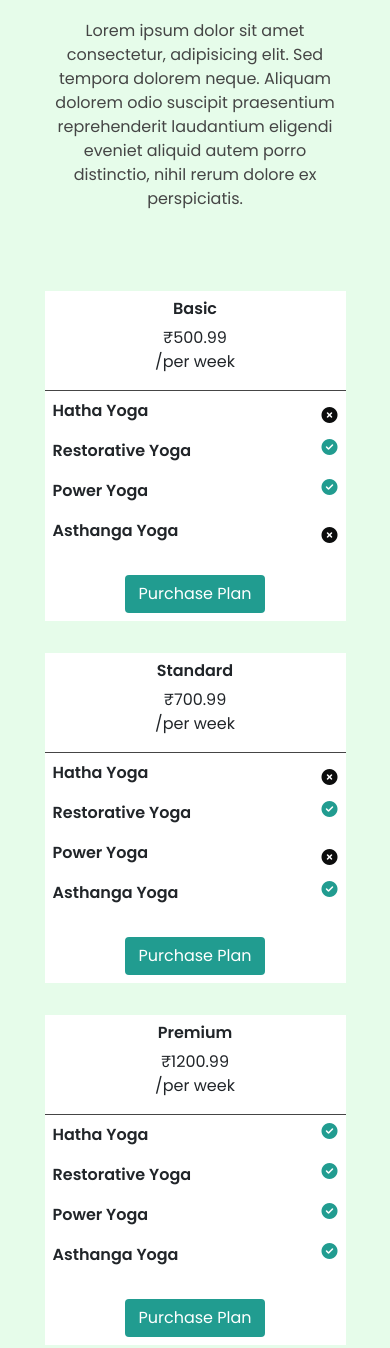
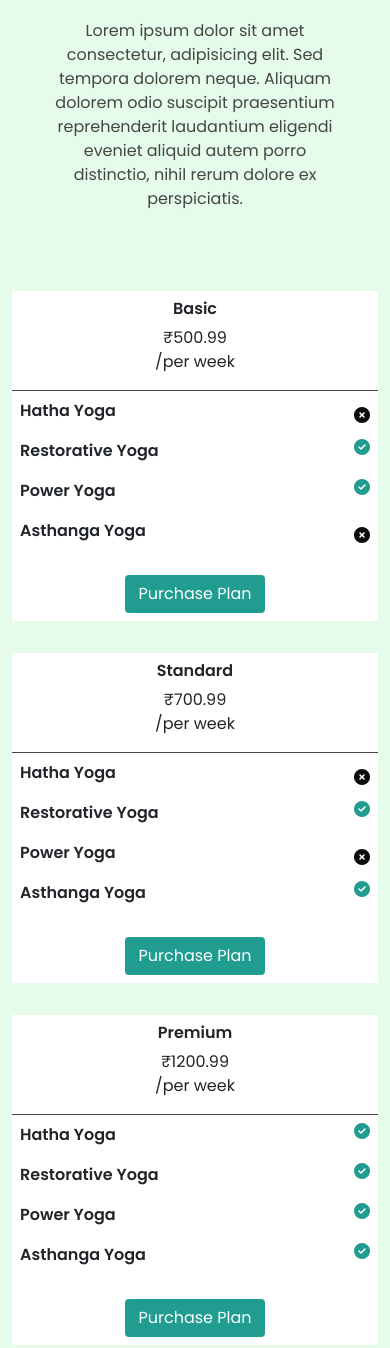
Before and after one commit to Ebiarun08/ZenYoga, a plain HTML site: page index.html in a window 390 px wide. Shown: the part 6720-8068 px from the top of the page. Drawn offline with nearby package versions, Linux system fonts and the light colour scheme.

Commit message:
Update index.html

```diff
--- a/index.html
+++ b/index.html
@@ -192,8 +192,8 @@
                     </div>
                 </div>
                 <div class="row py-3 justify-content-center">
-                    <div class="col-lg-3 col-md-6 col-10 py-3">
-                        <div class="pricingCard " style="background-color: #fff;">
+                    <div class="col-lg-3 col-md-6 col-12 py-3">
+                        <div class="pricingCard text-center " style="background-color: #fff;">
                             <div class="pricingPlan text-center pt-2">
                                 <h6 class="fw-bold">Basic</h6>
                                 <p><span>₹500.99</span><br>/per week</p>
@@ -223,8 +223,8 @@
                             </div>
                         </div>
                     </div>
-                    <div class="col-lg-3 col-md-6 col-10 py-3">
-                        <div class="pricingCard " style="background-color: #fff;">
+                    <div class="col-lg-3 col-md-6 col-12 py-3">
+                        <div class="pricingCard text-center " style="background-color: #fff;">
                             <div class="pricingPlan text-center pt-2">
                                 <h6 class="fw-bold">Standard</h6>
                                 <p><span>₹700.99</span><br>/per week</p>
@@ -254,8 +254,8 @@
                             </div>
                         </div>
                     </div>
-                    <div class="col-lg-3 col-md-6 col-10 py-3">
-                        <div class="pricingCard " style="background-color: #fff;">
+                    <div class="col-lg-3 col-md-6 col-12 py-3">
+                        <div class="pricingCard text-center" style="background-color: #fff;">
                             <div class="pricingPlan text-center pt-2">
                                 <h6 class="fw-bold">Premium</h6>
                                 <p><span>₹1200.99</span><br>/per week</p>
```
